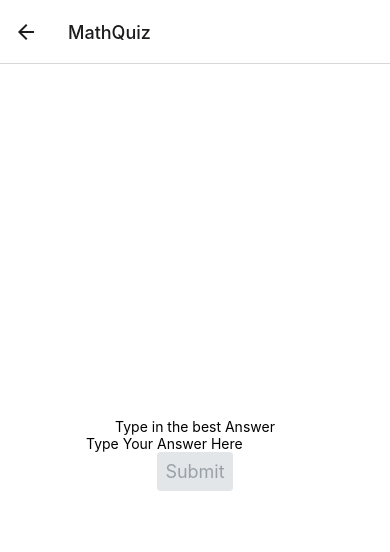
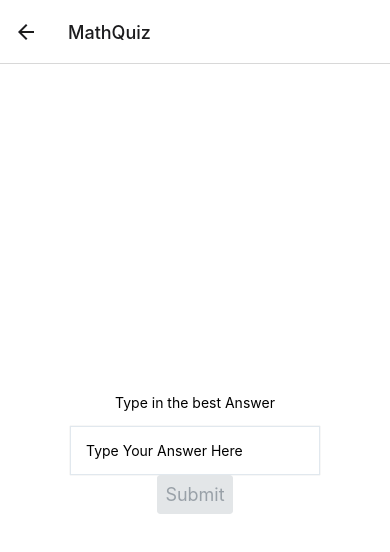
Before and after one commit to alanpnguyen123/portfolio2, a React Native app in the folder quizapp/: screen /MathQuiz in a window 390 px wide. Shown: the top 552 px of the page. Built offline with nearby package versions, Linux system fonts and the light colour scheme.

Commit message:
April 25, 2022 7:55 PM

```diff
--- a/quizapp/screens/MathQuiz.js
+++ b/quizapp/screens/MathQuiz.js
@@ -1,6 +1,6 @@
 import React, { useState } from 'react';
 import { FlatList, Text, TextInput, View } from 'react-native';
-import { Button } from 'react-native-elements';
+import { Button, Card } from 'react-native-elements';
 import { styles } from '../App'
 
 let questions = [
@@ -21,11 +21,15 @@ const QuizScreen = () => {
   return (
     <View style={styles.container}>
     <Text>Type in the best Answer</Text>
+        <Card>
+        <View>
             <TextInput
             placeholder="Type Your Answer Here"
             onChangeText={newText => setText(newText)}
             defaultValue={text}
             />
+        </View>
+        </Card>
       <Button title="Submit" disabled={true}></Button>
     </View>
   );
```
Lines whose indentation alone changed are shown as unchanged.
